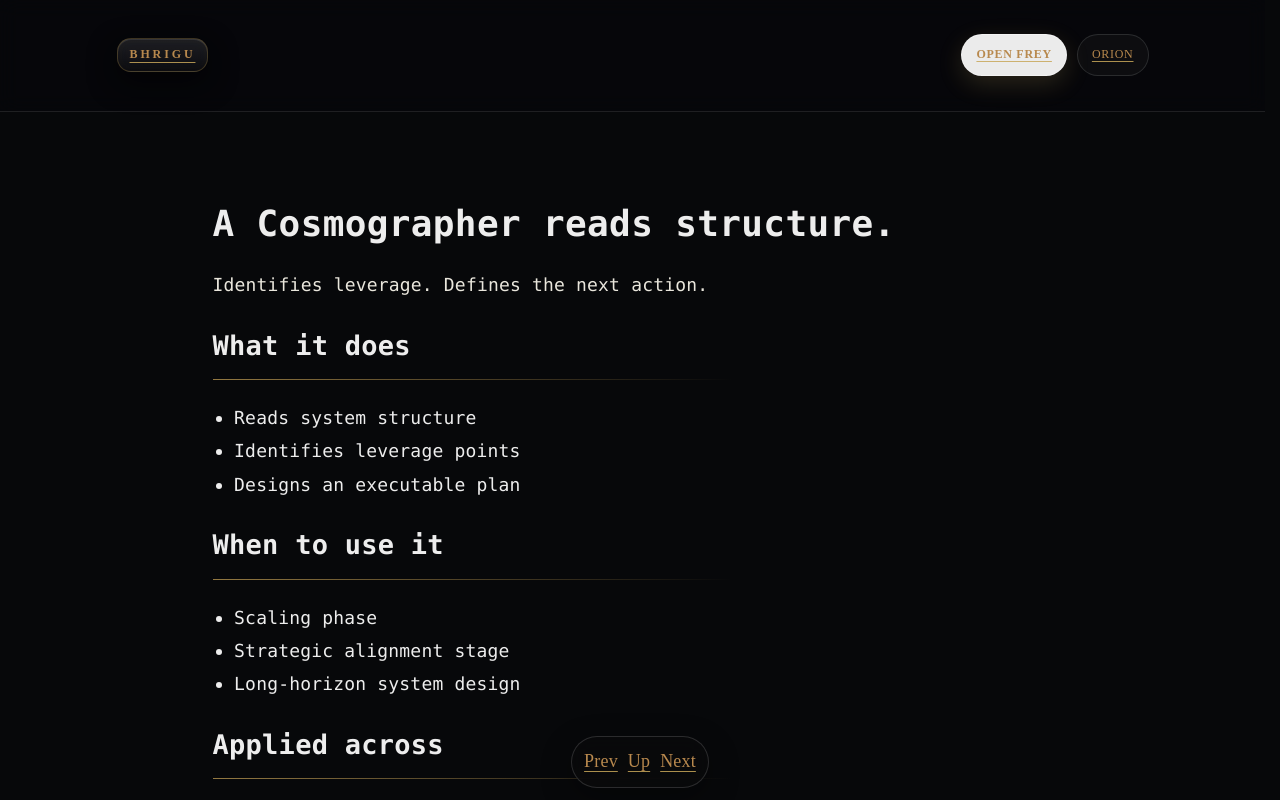
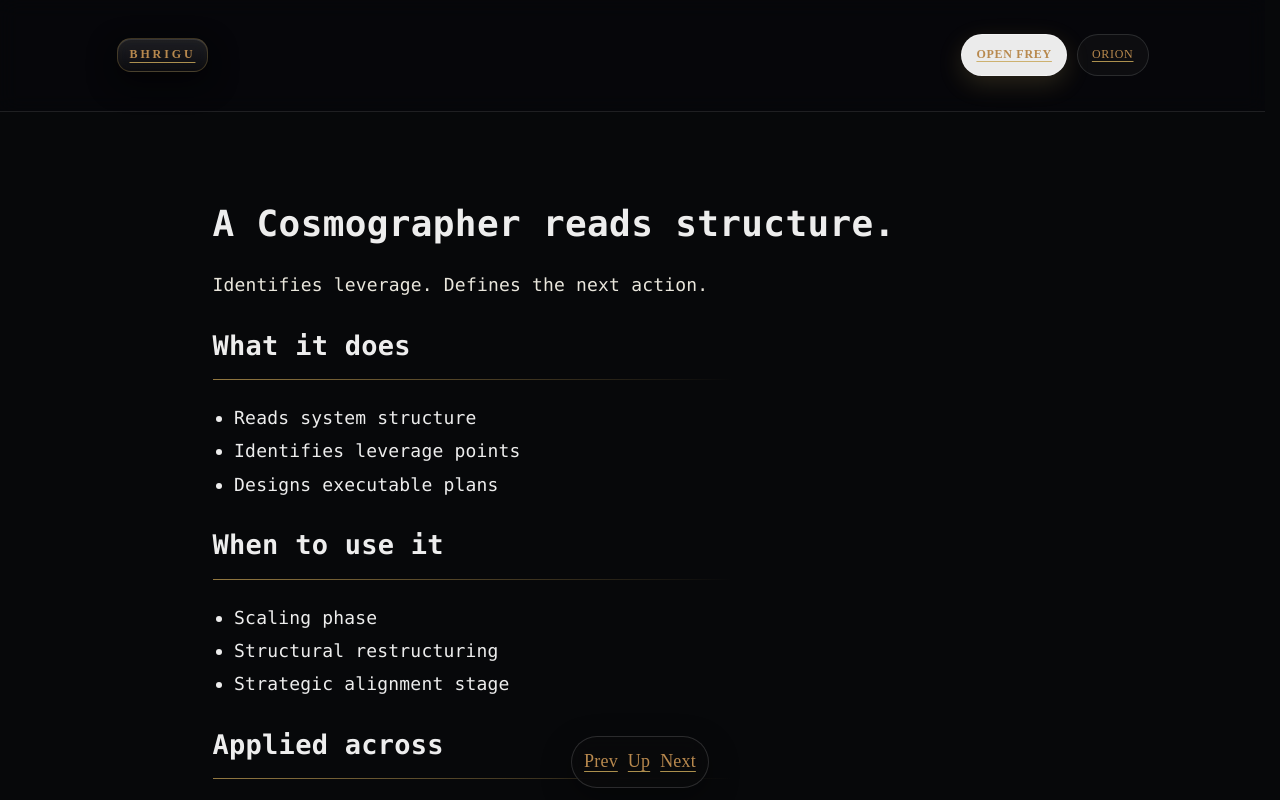
Before and after one commit to AiBhrigu/bhrigu-portal, a Next.js app: page /cosmographer in a window 1280 px wide. Shown: the top 800 px of the page. Built offline with nearby package versions, Linux system fonts and the light colour scheme.

Commit message:
COSMOGRAPHER micro symmetry final v1.0

```diff
--- a/pages/cosmographer.js
+++ b/pages/cosmographer.js
@@ -14,14 +14,14 @@ export default function Cosmographer() {
       <ul>
         <li>Reads system structure</li>
         <li>Identifies leverage points</li>
-        <li>Designs an executable plan</li>
+        <li>Designs executable plans</li>
       </ul>
 
       <h2>When to use it</h2>
       <ul>
         <li>Scaling phase</li>
+        <li>Structural restructuring</li>
         <li>Strategic alignment stage</li>
-        <li>Long-horizon system design</li>
       </ul>
 
       <h2>Applied across</h2>
```
